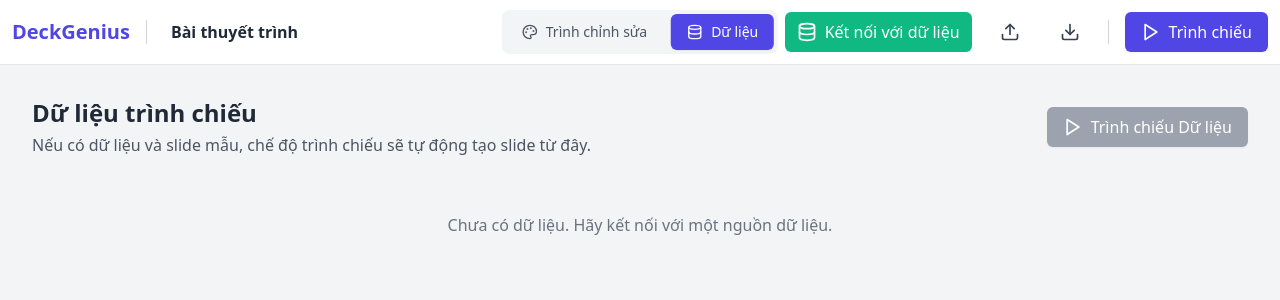
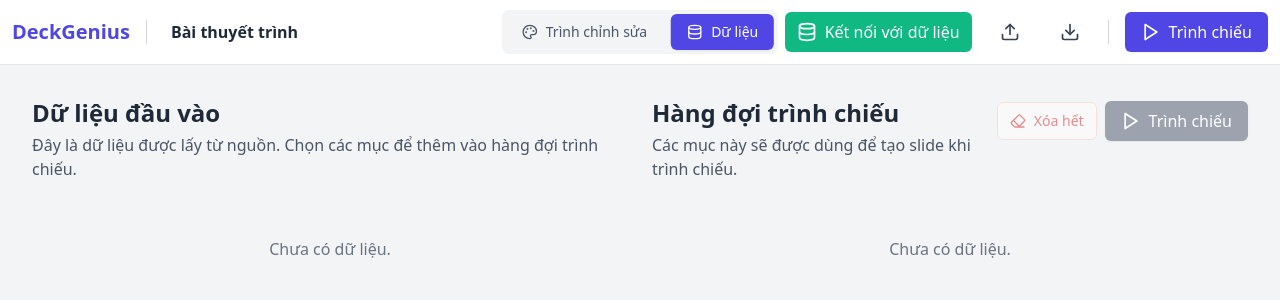
Before and after one commit to ezdproduct/Checkin-smart, a React (Vite) app: page /data in a window 1280 px wide. Shown: the top 300 px of the page. Built offline with nearby package versions, Linux system fonts and the light colour scheme.

Commit message:
[dyad] Tối ưu hóa và cải thiện trang Dữ liệu - wrote 4 file(s)

```diff
--- a/src/components/DataTable.tsx
+++ b/src/components/DataTable.tsx
@@ -1,15 +1,14 @@
 import React from 'react';
 import { isPotentialImageUrl, convertToDirectUrl } from '@/src/utils/presentationUtils';
-import { PlayIcon } from './Icons';
 
 interface DataTableProps {
   data: Record<string, any>[];
-  onPresentRow: (rowIndex: number) => void;
+  renderRowActions: (row: Record<string, any>, rowIndex: number) => React.ReactNode;
 }
 
-export const DataTable: React.FC<DataTableProps> = ({ data, onPresentRow }) => {
+export const DataTable: React.FC<DataTableProps> = ({ data, renderRowActions }) => {
   if (!data || data.length === 0) {
-    return <div className="text-center text-gray-500 py-10">Chưa có dữ liệu. Hãy kết nối với một nguồn dữ liệu.</div>;
+    return <div className="text-center text-gray-500 py-10">Chưa có dữ liệu.</div>;
   }
 
   const headers = Object.keys(data[0]);
@@ -24,7 +23,7 @@ export const DataTable: React.FC<DataTableProps> = ({ data, onPresentRow }) => {
                 {header}
               </th>
             ))}
-            <th scope="col" className="px-6 py-3"></th>
+            <th scope="col" className="px-6 py-3 text-right">Hành động</th>
           </tr>
         </thead>
         <tbody>
@@ -43,13 +42,7 @@ export const DataTable: React.FC<DataTableProps> = ({ data, onPresentRow }) => {
                 )
               })}
               <td className="px-6 py-4 text-right">
-                <button
-                  onClick={() => onPresentRow(rowIndex)}
-                  className="p-2 text-gray-500 hover:text-primary-600 hover:bg-primary-600/10 rounded-full transition-colors"
-                  title={`Trình chiếu từ hàng ${rowIndex + 1}`}
-                >
-                  <PlayIcon className="w-5 h-5" />
-                </button>
+                {renderRowActions(row, rowIndex)}
               </td>
             </tr>
           ))}
--- a/src/context/PresentationContext.tsx
+++ b/src/context/PresentationContext.tsx
@@ -15,7 +15,10 @@ type Action =
   | { type: 'SELECT_ELEMENT'; payload: { elementId: string | null } }
   | { type: 'UPDATE_SLIDE_BACKGROUND'; payload: { slideId: string; background: Partial<Pick<Slide, 'backgroundColor' | 'backgroundImage' | 'backgroundPositionX' | 'backgroundPositionY' | 'backgroundSize'>> } }
   | { type: 'UPDATE_TITLE'; payload: { title: string } }
-  | { type: 'UPDATE_DATA_SOURCE'; payload: { id: string; data: Record<string, any>[] } };
+  | { type: 'UPDATE_DATA_SOURCE'; payload: { id: string; data: Record<string, any>[] } }
+  | { type: 'ADD_TO_QUEUE'; payload: { item: Record<string, any> } }
+  | { type: 'REMOVE_FROM_QUEUE'; payload: { itemIndex: number } }
+  | { type: 'CLEAR_QUEUE' };
 
 const createNewSlide = (): Slide => ({
   id: `slide-${Date.now()}`,
@@ -39,6 +42,7 @@ const initialState: PresentationState = {
   selectedElementId: null,
   title: 'Bài thuyết trình',
   dataSources: [
+    { id: 'data-input', name: 'Dữ liệu đầu vào', data: [] },
     { id: 'presentation-queue', name: 'Hàng đợi trình chiếu', data: [] }
   ],
 };
@@ -159,6 +163,39 @@ function presentationReducer(state: PresentationState, action: Action): Presenta
         dataSources: state.dataSources.map(ds => ds.id === id ? { ...ds, data } : ds),
       };
     }
+    case 'ADD_TO_QUEUE': {
+        const { item } = action.payload;
+        const queue = state.dataSources.find(ds => ds.id === 'presentation-queue');
+        if (!queue) return state;
+
+        const newQueueData = [...queue.data, item];
+        return {
+            ...state,
+            dataSources: state.dataSources.map(ds =>
+                ds.id === 'presentation-queue' ? { ...ds, data: newQueueData } : ds
+            ),
+        };
+    }
+    case 'REMOVE_FROM_QUEUE': {
+        const { itemIndex } = action.payload;
+        const queue = state.dataSources.find(ds => ds.id === 'presentation-queue');
+        if (!queue) return state;
+        const newQueueData = queue.data.filter((_, index) => index !== itemIndex);
+        return {
+            ...state,
+            dataSources: state.dataSources.map(ds =>
+                ds.id === 'presentation-queue' ? { ...ds, data: newQueueData } : ds
+            ),
+        };
+    }
+    case 'CLEAR_QUEUE': {
+        return {
+            ...state,
+            dataSources: state.dataSources.map(ds =>
+                ds.id === 'presentation-queue' ? { ...ds, data: [] } : ds
+            ),
+        };
+    }
     default:
       return state;
   }
--- a/src/layouts/MainLayout.tsx
+++ b/src/layouts/MainLayout.tsx
@@ -25,7 +25,7 @@ export const MainLayout: React.FC<MainLayoutProps> = ({ onStartPresentation }) =
       })
       .then(data => {
         if (Array.isArray(data)) {
-          dispatch({ type: 'UPDATE_DATA_SOURCE', payload: { id: 'presentation-queue', data } });
+          dispatch({ type: 'UPDATE_DATA_SOURCE', payload: { id: 'data-input', data } });
         } else {
           throw new Error("Dữ liệu trả về không phải là một mảng.");
         }
--- a/src/pages/DataView.tsx
+++ b/src/pages/DataView.tsx
@@ -1,39 +1,113 @@
 import React from 'react';
 import { usePresentation } from '@/src/context/PresentationContext';
 import { DataTable } from '@/src/components/DataTable';
-import { PlayIcon } from '@/src/components/Icons';
+import { PlayIcon, ChevronsRightIcon, TrashIcon, EraserIcon } from '@/src/components/Icons';
+import toast from 'react-hot-toast';
 
 interface DataViewProps {
   onPresentQueue: (options?: { startIndex?: number }) => void;
 }
 
 export const DataView: React.FC<DataViewProps> = ({ onPresentQueue }) => {
-  const { state } = usePresentation();
+  const { state, dispatch } = usePresentation();
+  const dataInput = state.dataSources.find(ds => ds.id === 'data-input');
   const presentationQueue = state.dataSources.find(ds => ds.id === 'presentation-queue');
 
+  const handleAddToQueue = (row: Record<string, any>) => {
+    dispatch({ type: 'ADD_TO_QUEUE', payload: { item: row } });
+    toast.success('Đã thêm vào hàng đợi!');
+  };
+
+  const handleRemoveFromQueue = (rowIndex: number) => {
+    dispatch({ type: 'REMOVE_FROM_QUEUE', payload: { itemIndex: rowIndex } });
+  };
+
+  const handleClearQueue = () => {
+    if (window.confirm('Bạn có chắc muốn xóa toàn bộ hàng đợi không?')) {
+      dispatch({ type: 'CLEAR_QUEUE' });
+    }
+  };
+
   return (
-    <div className="flex-grow p-4 sm:p-6 lg:p-8 overflow-y-auto bg-surface-200">
-      <div className="flex justify-between items-center mb-4">
+    <div className="flex-grow grid grid-cols-1 lg:grid-cols-2 gap-6 p-4 sm:p-6 lg:p-8 overflow-y-auto bg-surface-200">
+      {/* Data Input Column */}
+      <div className="flex flex-col gap-4">
         <div>
-          <h2 className="text-2xl font-bold text-text-900">Dữ liệu trình chiếu</h2>
+          <h2 className="text-2xl font-bold text-text-900">Dữ liệu đầu vào</h2>
           <p className="text-gray-600 mt-1">
-            Nếu có dữ liệu và slide mẫu, chế độ trình chiếu sẽ tự động tạo slide từ đây.
+            Đây là dữ liệu được lấy từ nguồn. Chọn các mục để thêm vào hàng đợi trình chiếu.
           </p>
         </div>
+        <div className="flex-grow">
+            <DataTable
+                data={dataInput?.data || []}
+                renderRowActions={(row) => (
+                    <button
+                        onClick={() => handleAddToQueue(row)}
+                        className="p-2 text-gray-500 hover:text-green-600 hover:bg-green-600/10 rounded-full transition-colors"
+                        title="Thêm vào hàng đợi"
+                    >
+                        <ChevronsRightIcon className="w-5 h-5" />
+                    </button>
+                )}
+            />
+        </div>
+      </div>
+
+      {/* Presentation Queue Column */}
+      <div className="flex flex-col gap-4">
+        <div className="flex justify-between items-start">
+            <div>
+                <h2 className="text-2xl font-bold text-text-900">Hàng đợi trình chiếu</h2>
+                <p className="text-gray-600 mt-1">
+                    Các mục này sẽ được dùng để tạo slide khi trình chiếu.
+                </p>
+            </div>
+            <div className="flex items-center gap-2 flex-shrink-0 mt-1">
+                <button
+                    onClick={handleClearQueue}
+                    disabled={!presentationQueue || presentationQueue.data.length === 0}
+                    className="flex items-center gap-2 px-3 py-2 text-sm bg-white border rounded-md text-red-600 border-red-200 hover:bg-red-50 disabled:opacity-50 disabled:cursor-not-allowed"
+                    title="Xóa hàng đợi"
+                >
+                    <EraserIcon className="w-4 h-4" />
+                    <span>Xóa hết</span>
+                </button>
                 <button
                     onClick={() => onPresentQueue()}
                     disabled={!presentationQueue || presentationQueue.data.length === 0}
                     className="flex items-center gap-2 px-4 py-2 bg-primary-600 text-white rounded-md shadow-sm hover:bg-primary-700 transition disabled:bg-gray-400 disabled:cursor-not-allowed"
-          title="Bắt đầu trình chiếu từ dữ liệu trong hàng đợi"
+                    title="Bắt đầu trình chiếu từ hàng đợi"
                 >
                     <PlayIcon className="w-5 h-5" />
-          <span className="font-medium">Trình chiếu Dữ liệu</span>
+                    <span className="font-medium">Trình chiếu</span>
                 </button>
             </div>
+        </div>
+        <div className="flex-grow">
             <DataTable
                 data={presentationQueue?.data || []}
-        onPresentRow={(rowIndex) => onPresentQueue({ startIndex: rowIndex })}
+                renderRowActions={(_, rowIndex) => (
+                    <div className="flex items-center justify-end gap-1">
+                        <button
+                            onClick={() => onPresentQueue({ startIndex: rowIndex })}
+                            className="p-2 text-gray-500 hover:text-primary-600 hover:bg-primary-600/10 rounded-full transition-colors"
+                            title={`Trình chiếu từ hàng ${rowIndex + 1}`}
+                        >
+                            <PlayIcon className="w-5 h-5" />
+                        </button>
+                        <button
+                            onClick={() => handleRemoveFromQueue(rowIndex)}
+                            className="p-2 text-gray-500 hover:text-red-600 hover:bg-red-600/10 rounded-full transition-colors"
+                            title="Xóa khỏi hàng đợi"
+                        >
+                            <TrashIcon className="w-5 h-5" />
+                        </button>
+                    </div>
+                )}
             />
+        </div>
+      </div>
     </div>
   );
 };
```
Lines whose indentation alone changed are shown as unchanged.
